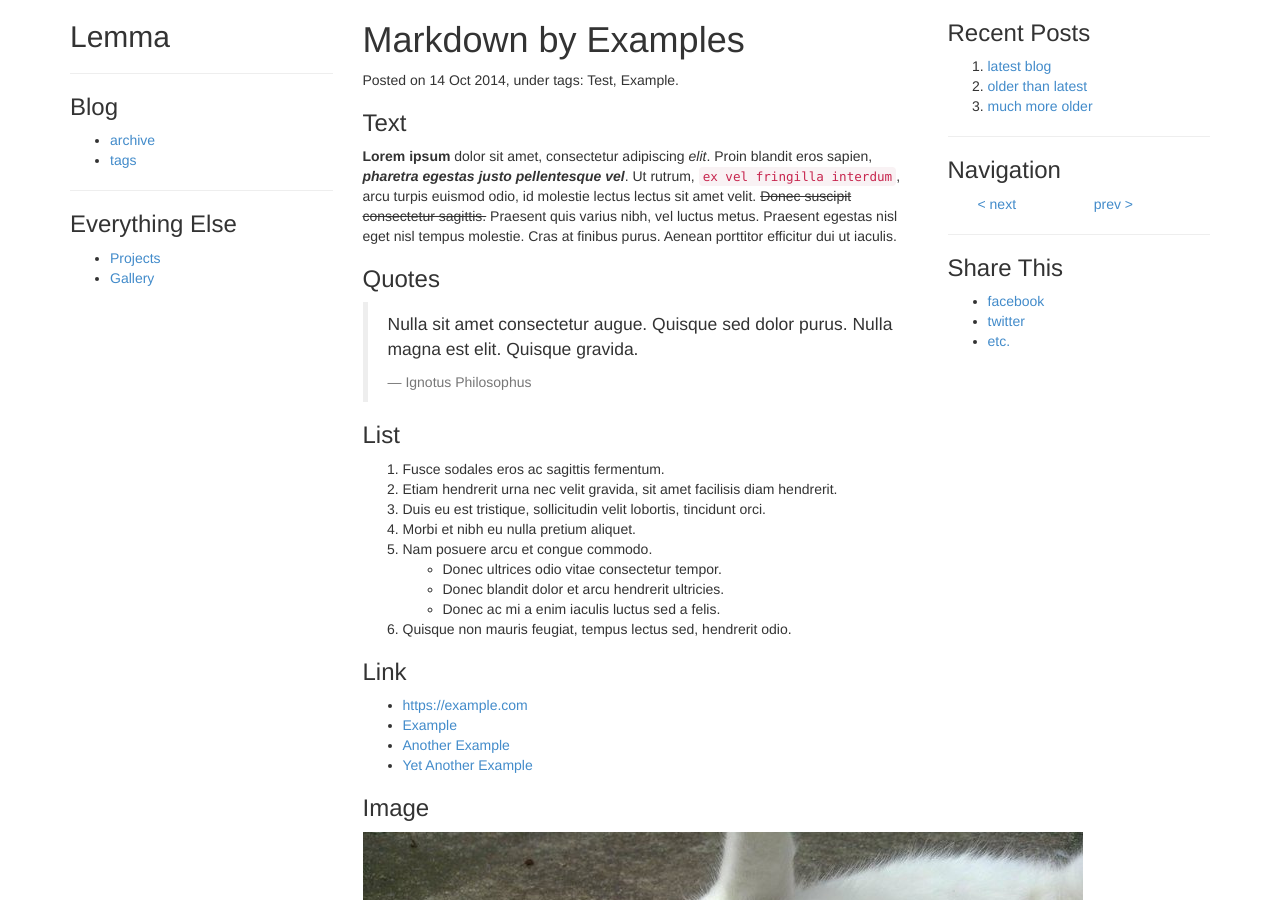
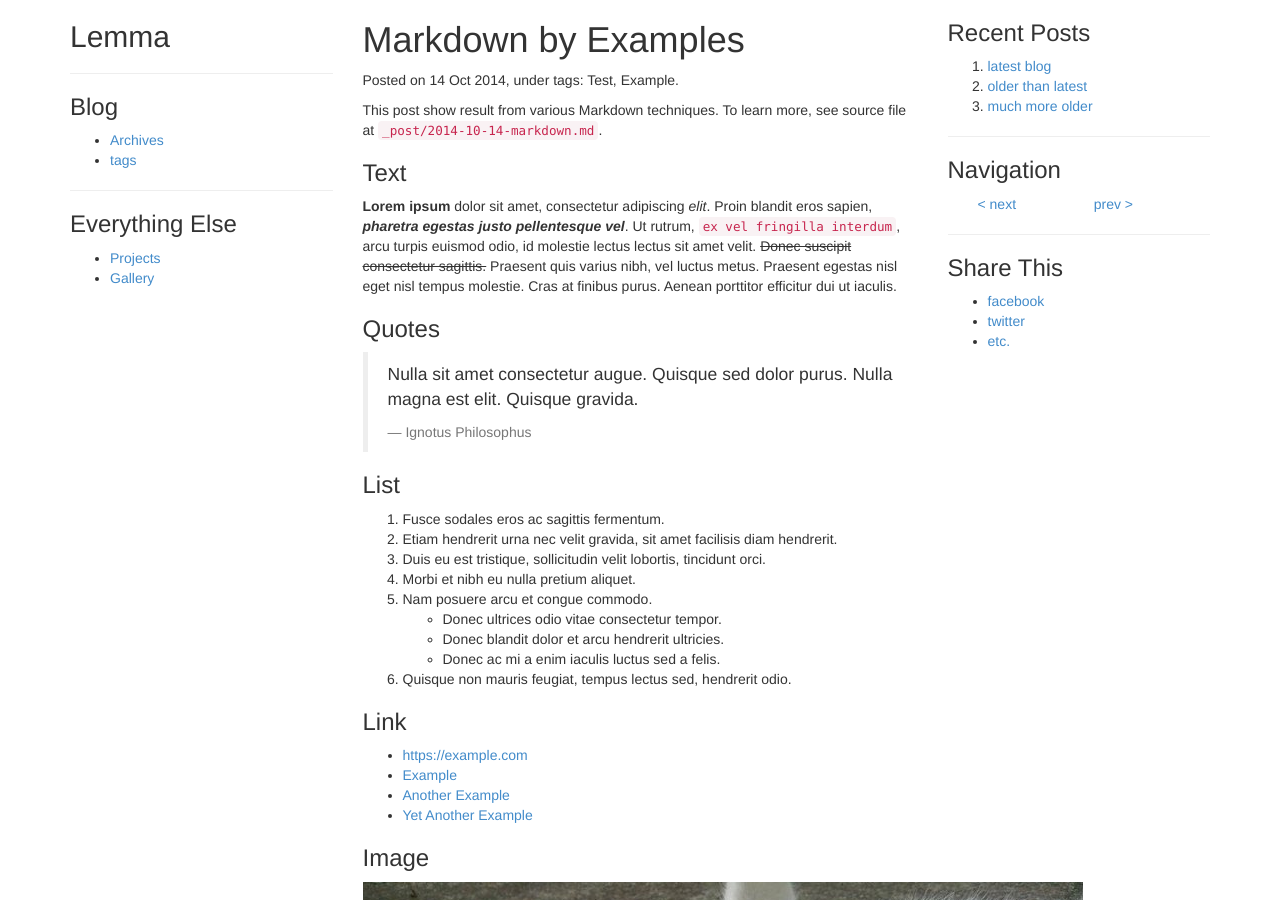
Before and after one commit to neizod/lemma-theme, a Jekyll site: the page built from _posts/2014-10-14-markdown.md, in a window 1280 px wide and 900 px high. Built offline with Jekyll 4.4.1, drawn with Linux system fonts in a browser that asks for light colours; Markdown is read by kramdown in place of the engine named in the settings.

Commit message:
make prototype of archives page which list all blog entries.

```diff
--- a/_includes/left.html
+++ b/_includes/left.html
@@ -7,7 +7,7 @@
     <hr />
     <h3>Blog</h3>
     <ul>
-      <li><a href="#">archive</a></li>
+      <li><a href="{{ site.baseurl }}/archives.html">Archives</a></li>
       <li><a href="#">tags</a></li>
     </ul>
     <hr />
--- a/_posts/2014-10-14-markdown.md
+++ b/_posts/2014-10-14-markdown.md
@@ -2,6 +2,9 @@
 title: Markdown by Examples
 tags: [Test, Example]
 ---
+
+This post show result from various Markdown techniques. To learn more, see source file at `_post/2014-10-14-markdown.md`.
+
 
 ### Text
 
```
Also changed, not shown: archives.html (added, +19 -0 lines).
